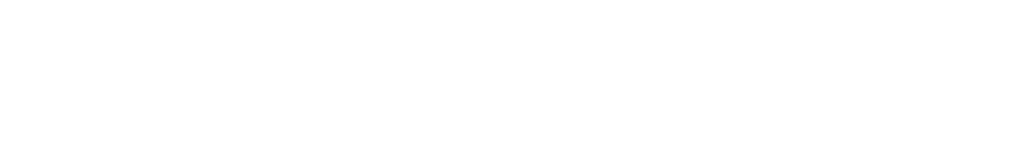
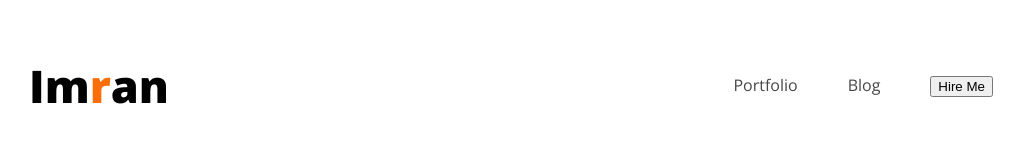
Before and after one commit to mdrayhanimran/portfolio-site, a plain HTML site: page index.html in a window 1280 px wide. Shown: the whole page, without its empty margins (29-1053 px from the left). Drawn offline with nearby package versions, Linux system fonts and the light colour scheme.

Commit message:
secomnd commit

```diff
--- a/index.html
+++ b/index.html
@@ -4,9 +4,22 @@
   <meta charset="UTF-8">
   <meta name="viewport" content="width=device-width, initial-scale=1.0">
   <title>Portfolio Site</title>
+  <link rel="preconnect" href="https://fonts.googleapis.com">
+<link rel="preconnect" href="https://fonts.gstatic.com" crossorigin>
+<link href="https://fonts.googleapis.com/css2?family=Open+Sans:ital,wght@0,300..800;1,300..800&display=swap" rel="stylesheet">
+  <link rel="stylesheet" href="./styles/portfolio.css">
 </head>
-<body>
-  <header></header>
+<body class="open-sans-normal">
+  <header>
+    <nav>
+      <h3 class="title-name">Im<span class="text-primary">r</span>an</h3>
+      <ul>
+        <li><a class="dark2" href="">Portfolio</a></li>
+        <li><a class="dark2" href="">Blog</a></li>
+        <li><a href=""><button>Hire Me</button></a></li>
+      </ul>
+    </nav>
+  </header>
   <main></main>
   <footer></footer>
 </body>
--- /dev/null
+++ b/styles/portfolio.css
@@ -0,0 +1,40 @@
+/* font  */
+.open-sans-normal{
+  font-family: "Open Sans", sans-serif;
+  font-optical-sizing: auto;
+  font-style: normal;
+  font-variation-settings:
+    "wdth" 100;
+}
+/* font colors */
+.dark2{
+  color: #474747;
+}
+.dark1{
+  color: #181818;
+}
+.dark3{
+  color: #757575;
+}
+nav{
+  display: flex;
+  align-items: center;
+  justify-content: space-between;
+  margin: 10px 200px 10px 50px;
+}
+.text-primary{
+color: #FD6E0A;
+}
+.title-name{
+  font-weight: 800;
+font-size: 45px;
+}
+nav ul {
+  list-style: none;
+  display: flex;
+
+}
+nav ul li a{
+  text-decoration: none;
+  margin-right: 50px;
+}
```
